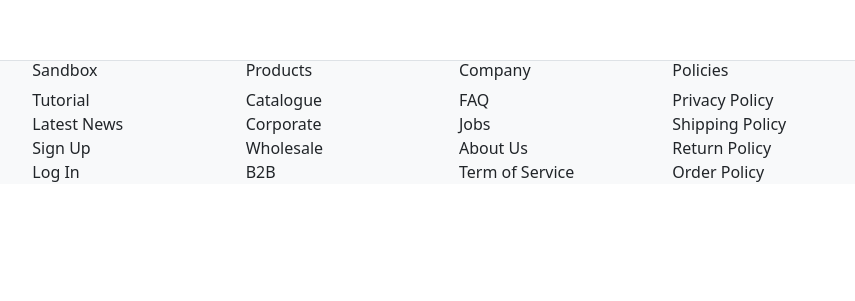
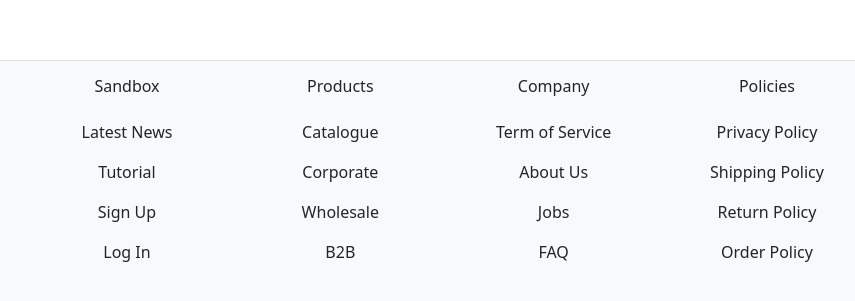
Before and after one commit to tom-saetran/sandbox, a React (Create React App) app: page / in a window 1280 px wide. Shown: the part 795-1096 px from the top of the page, without its empty margins (193-1048 px from the left). Before the commit the page ends 979 px from the top, so only its background shows below. Built offline with nearby package versions, Linux system fonts and the light colour scheme.

Commit message:
Update Footer.jsx
all footer bugs gone

```diff
--- a/src/components/Footer.jsx
+++ b/src/components/Footer.jsx
@@ -7,74 +7,74 @@ import Container from "react-bootstrap/Container"
 class Footer extends React.Component {
     render() {
         return (
-            <Container fluid className="bg-light border-top">
-                <Row className="">
-                    <Col xs={{ span: 6 }} sm={{ span: 5, offset: 2 }} md={{ span: 2, offset: 2 }} className="d-flex flex-column">
-                        <Router.Link to="/" className="footer-link">
+            <Container fluid className="bg-light border-top pb-5">
+                <Row className="text-center">
+                    <Col xs={{ span: 6 }} md={{ span: 2, offset: 2 }} className="d-flex flex-column">
+                        <Router.Link to="/" className="footer-link py-3">
                             <h6>Sandbox</h6>
                         </Router.Link>
+                        <Router.Link to="/latest" className="footer-link">
+                            <p>Latest News</p>
+                        </Router.Link>
                         <Router.Link to="/tutorial" className="footer-link">
-                            Tutorial
-                        </Router.Link>
-                        <Router.Link to="/latest" className="footer-link">
-                            Latest News
+                            <p>Tutorial</p>
                         </Router.Link>
                         <Router.Link to="/signup" className="footer-link">
-                            Sign Up
+                            <p>Sign Up</p>
                         </Router.Link>
                         <Router.Link to="/login" className="footer-link">
-                            Log In
+                            <p>Log In</p>
                         </Router.Link>
                     </Col>
-                    <Col xs={{ span: 6 }} sm={{ span: 5 }} md={{ span: 2 }} className="d-flex flex-column">
-                        <Router.Link to="/products" className="footer-link">
+                    <Col xs={{ span: 6 }} md={{ span: 2 }} className="d-flex flex-column">
+                        <Router.Link to="/products" className="footer-link py-3">
                             <h6>Products</h6>
                         </Router.Link>
                         <Router.Link to="/products/catalogue" className="footer-link">
-                            Catalogue
+                            <p>Catalogue</p>
                         </Router.Link>
                         <Router.Link to="/products/corporate" className="footer-link">
-                            Corporate
+                            <p>Corporate</p>
                         </Router.Link>
                         <Router.Link to="/products/wholesale" className="footer-link">
-                            Wholesale
+                            <p>Wholesale</p>
                         </Router.Link>
                         <Router.Link to="/products/b2b" className="footer-link">
-                            B2B
+                            <p>B2B</p>
                         </Router.Link>
                     </Col>
-                    <Col xs={{ span: 6 }} sm={{ span: 5, offset: 2 }} md={{ span: 2, offset: 0 }} className="mt-3 mt-md-0 d-flex flex-column">
-                        <Router.Link to="/about" className="footer-link">
+                    <Col xs={{ span: 6 }} md={{ span: 2, offset: 0 }} className="mt-3 mt-md-0 d-flex flex-column">
+                        <Router.Link to="/about" className="footer-link py-3">
                             <h6>Company</h6>
                         </Router.Link>
-                        <Router.Link to="/faq" className="footer-link">
-                            FAQ
+                        <Router.Link to="/tos" className="footer-link">
+                            <p>Term of Service</p>
+                        </Router.Link>
+                        <Router.Link to="/about" className="footer-link">
+                            <p>About Us</p>
                         </Router.Link>
                         <Router.Link to="/jobs" className="footer-link">
-                            Jobs
+                            <p>Jobs</p>
                         </Router.Link>
-                        <Router.Link to="/about" className="footer-link">
-                            About Us
-                        </Router.Link>
-                        <Router.Link to="/tos" className="footer-link">
-                            Term of Service
+                        <Router.Link to="/faq" className="footer-link">
+                            <p>FAQ</p>
                         </Router.Link>
                     </Col>
-                    <Col xs={{ span: 6 }} sm={{ span: 5 }} md={{ span: 2 }} className="mt-3 mt-md-0 d-flex flex-column">
-                        <Router.Link to="/policy" className="footer-link">
+                    <Col xs={{ span: 6 }} md={{ span: 2 }} className="mt-3 mt-md-0 d-flex flex-column">
+                        <Router.Link to="/policy" className="footer-link py-3">
                             <h6>Policies</h6>
                         </Router.Link>
                         <Router.Link to="/policy/privacy" className="footer-link">
-                            Privacy Policy
+                            <p>Privacy Policy</p>
                         </Router.Link>
                         <Router.Link to="/policy/shipping" className="footer-link">
-                            Shipping Policy
+                            <p>Shipping Policy</p>
                         </Router.Link>
                         <Router.Link to="/policy/return" className="footer-link">
-                            Return Policy
+                            <p>Return Policy</p>
                         </Router.Link>
                         <Router.Link to="/policy/order" className="footer-link">
-                            Order Policy
+                            <p>Order Policy</p>
                         </Router.Link>
                     </Col>
                 </Row>
```
